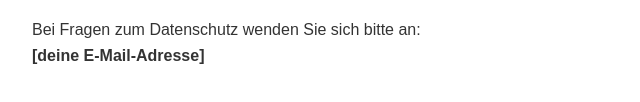
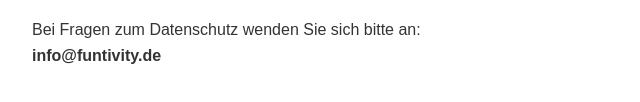
Before and after one commit to nesman1982-star/datenschutz, a plain HTML site: page index.html in a window 1280 px wide. Shown: the part 2242-2344 px from the top of the page, 8-648 px from the left. Drawn offline with Linux system fonts and the light colour scheme.

Commit message:
Update contact email address in index.html

```diff
--- a/index.html
+++ b/index.html
@@ -144,7 +144,7 @@
 <h2>12. Kontakt</h2>
 <p>
 Bei Fragen zum Datenschutz wenden Sie sich bitte an:<br>
-<strong>[deine E-Mail-Adresse]</strong>
+<strong>info@funtivity.de</strong>
 </p>
 
 </body>
```
